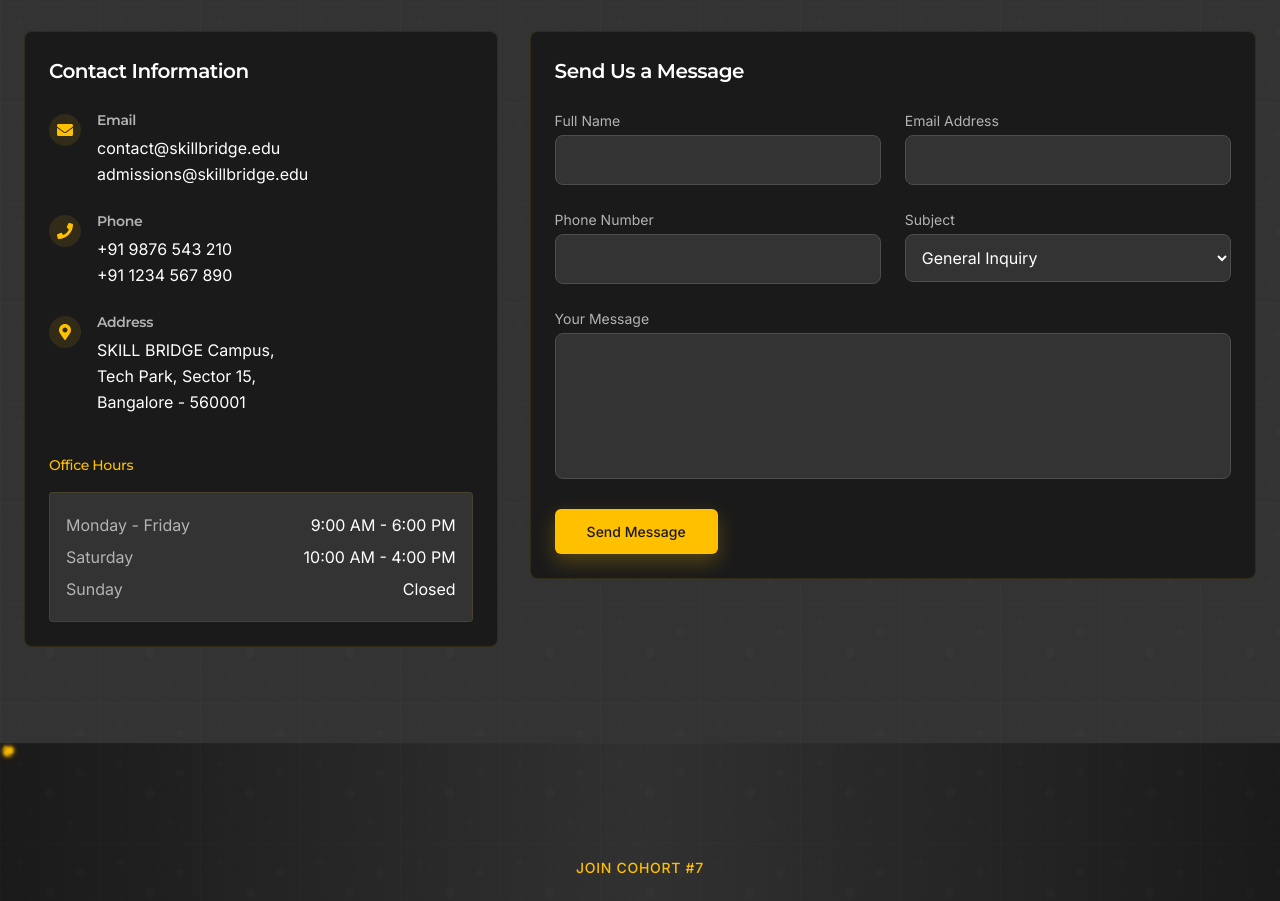
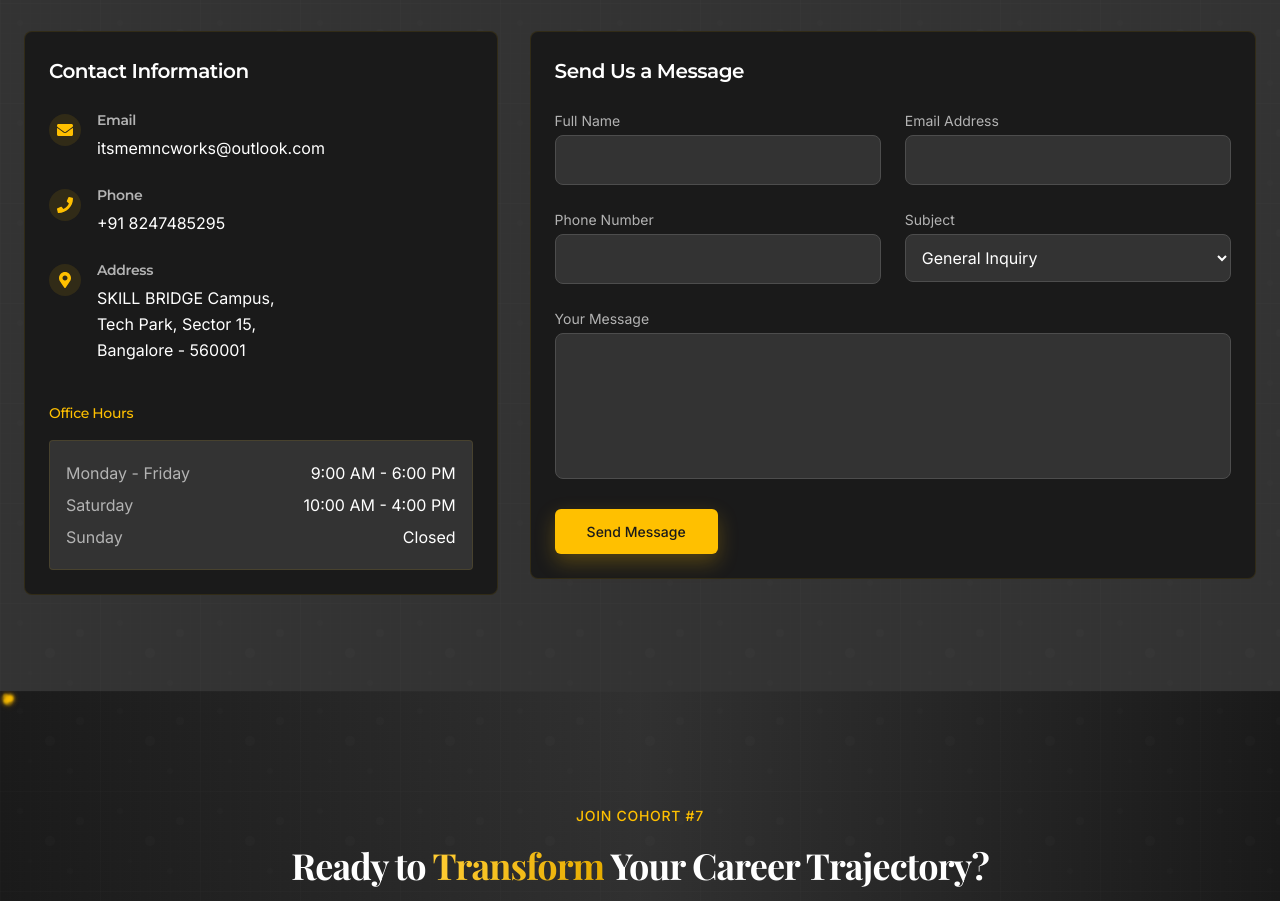
Before and after one commit to Nikhil9989/psb, a Next.js app: page /psb/ in a window 1280 px wide. Shown: the part 7480-8381 px from the top of the page. Built offline with nearby package versions, Linux system fonts and the light colour scheme.

Commit message:
Update contact information in ContactUs component

```diff
--- a/components/home/ContactUs.tsx
+++ b/components/home/ContactUs.tsx
@@ -88,8 +88,7 @@ const ContactUs = () => {
                 </div>
                 <div>
                   <h4 className="text-sm text-obsidian-300 mb-1">Email</h4>
-                  <p className="text-white">contact@skillbridge.edu</p>
-                  <p className="text-white">admissions@skillbridge.edu</p>
+                  <p className="text-white">itsmemncworks@outlook.com</p>
                 </div>
               </div>
 
@@ -99,8 +98,7 @@ const ContactUs = () => {
                 </div>
                 <div>
                   <h4 className="text-sm text-obsidian-300 mb-1">Phone</h4>
-                  <p className="text-white">+91 9876 543 210</p>
-                  <p className="text-white">+91 1234 567 890</p>
+                  <p className="text-white">+91 8247485295</p>
                 </div>
               </div>
 
```
